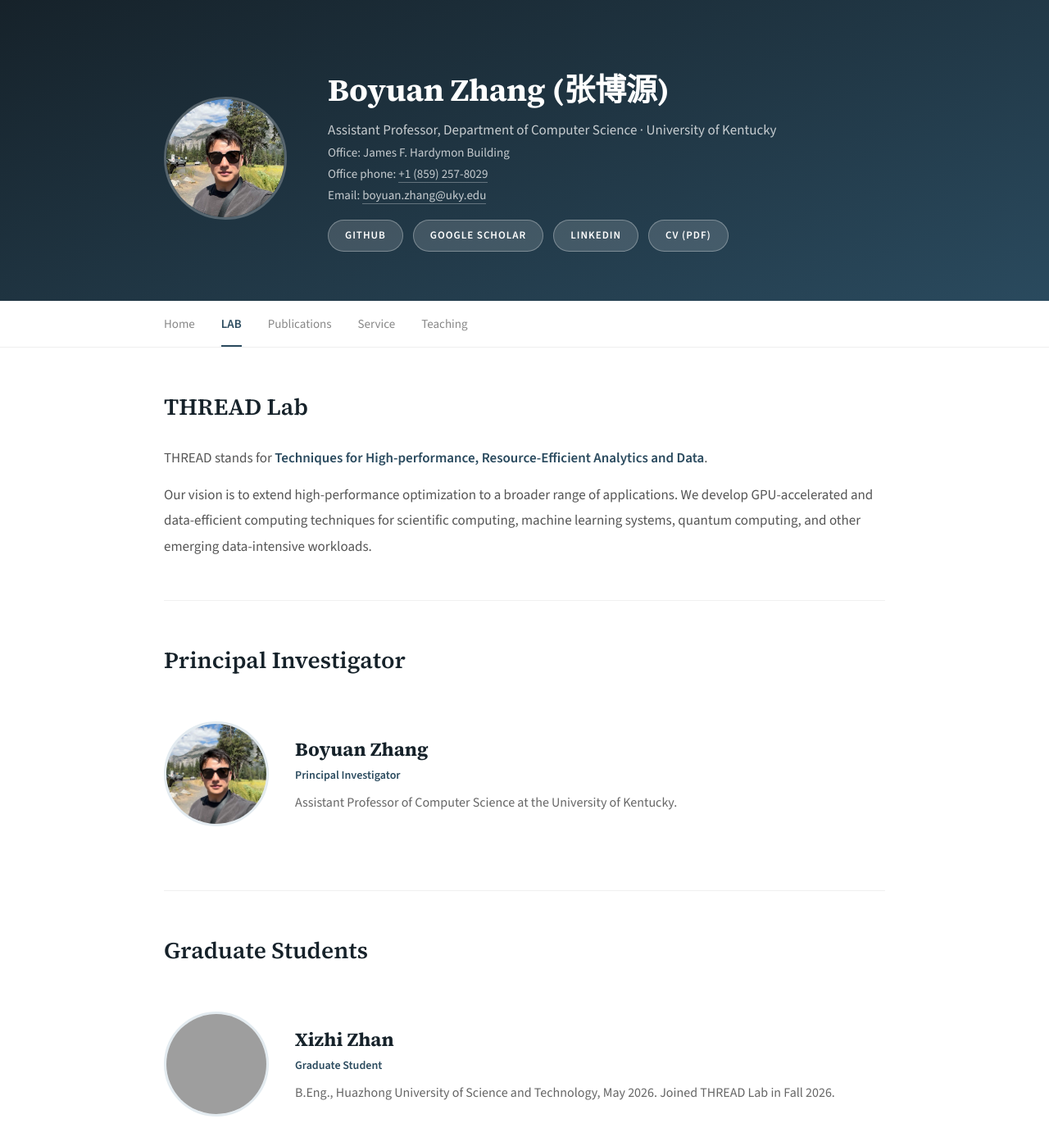
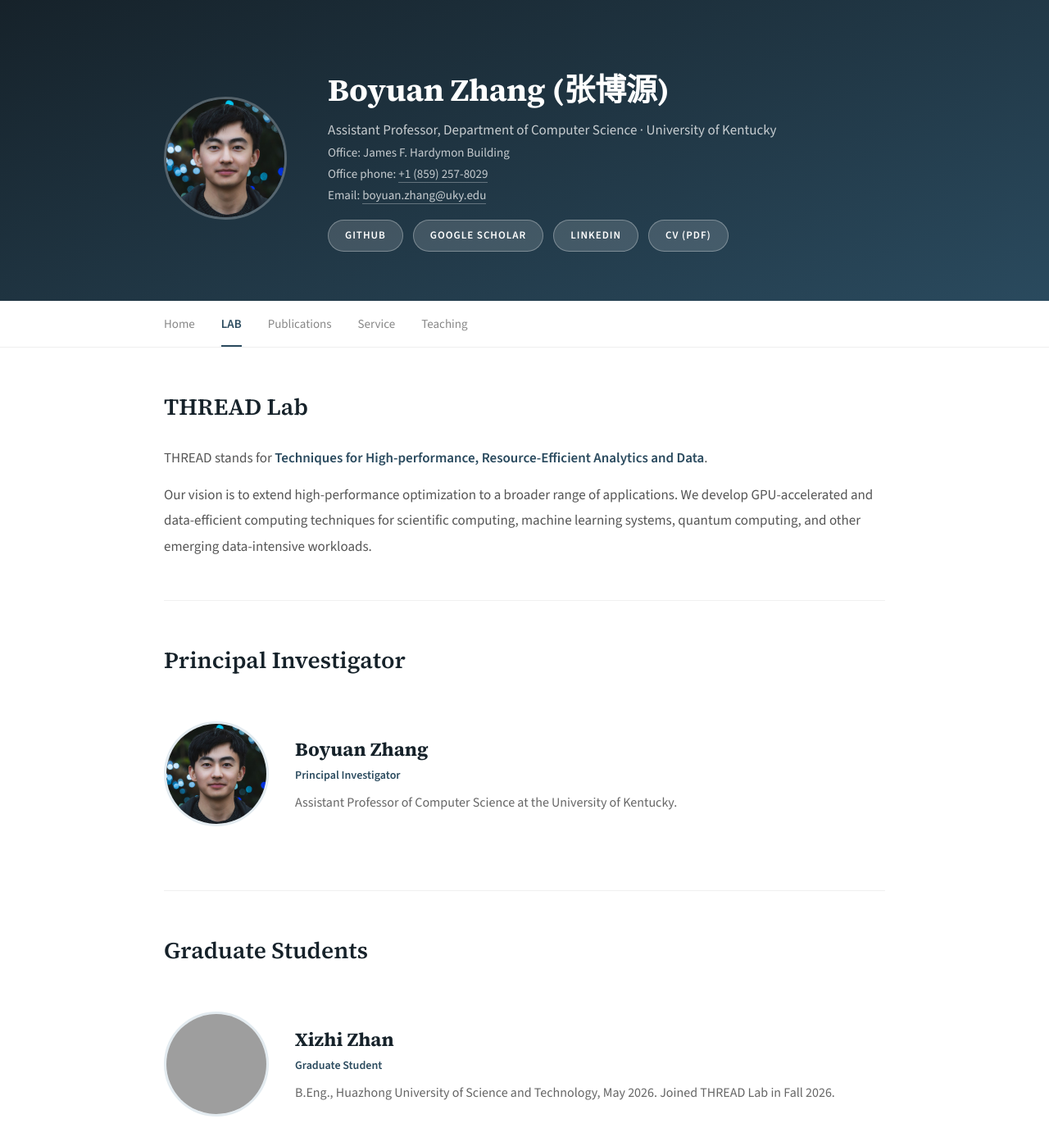
Before and after one commit to boyuanzhang62/boyuanzhang62.github.io, a plain HTML site: page team.html in a window 1280 px wide. Shown: the top 1387 px of the page at 82% size. Drawn offline with nearby package versions, Linux system fonts and the light colour scheme; grey boxes are pictures that could not be loaded.

Commit message:
Update profile photo
Replace boyuan.png with a new 800x800 JPEG (boyuan.jpg) and update
references on all pages.

Co-Authored-By: Claude Opus 5.5 <noreply@anthropic.com>

```diff
--- a/team.html
+++ b/team.html
@@ -13,7 +13,7 @@
 <body>
     <div class="hero">
         <div class="hero-inner">
-            <img src="boyuan.png" alt="Boyuan Zhang">
+            <img src="boyuan.jpg" alt="Boyuan Zhang">
             <div class="hero-text">
                 <h1>Boyuan Zhang <span class="name-cn">(张博源)</span></h1>
                 <div class="subtitle">Assistant Professor, Department of Computer Science · University of Kentucky</div>
@@ -53,7 +53,7 @@
             <h2>Principal Investigator</h2>
             <div class="team-list">
                 <article class="team-entry">
-                    <div class="team-photo pi"><img src="boyuan.png" alt="Boyuan Zhang"></div>
+                    <div class="team-photo pi"><img src="boyuan.jpg" alt="Boyuan Zhang"></div>
                     <div class="team-info">
                         <h3>Boyuan Zhang</h3>
                         <div class="team-role">Principal Investigator</div>
```
Also changed, not shown: index.html (+1 -1 lines), publications.html (+1 -1 lines), service.html (+1 -1 lines), teaching.html (+1 -1 lines), boyuan.jpg (added), boyuan.png (deleted).
